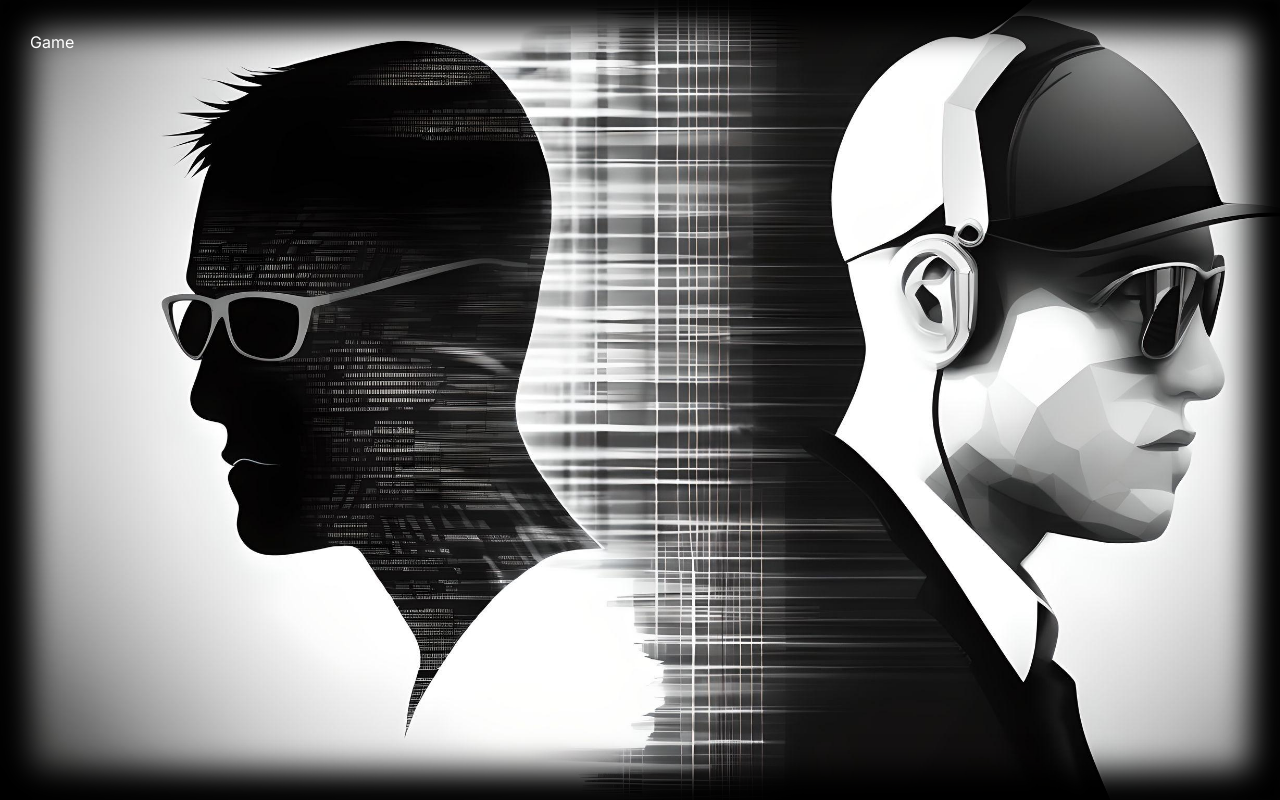
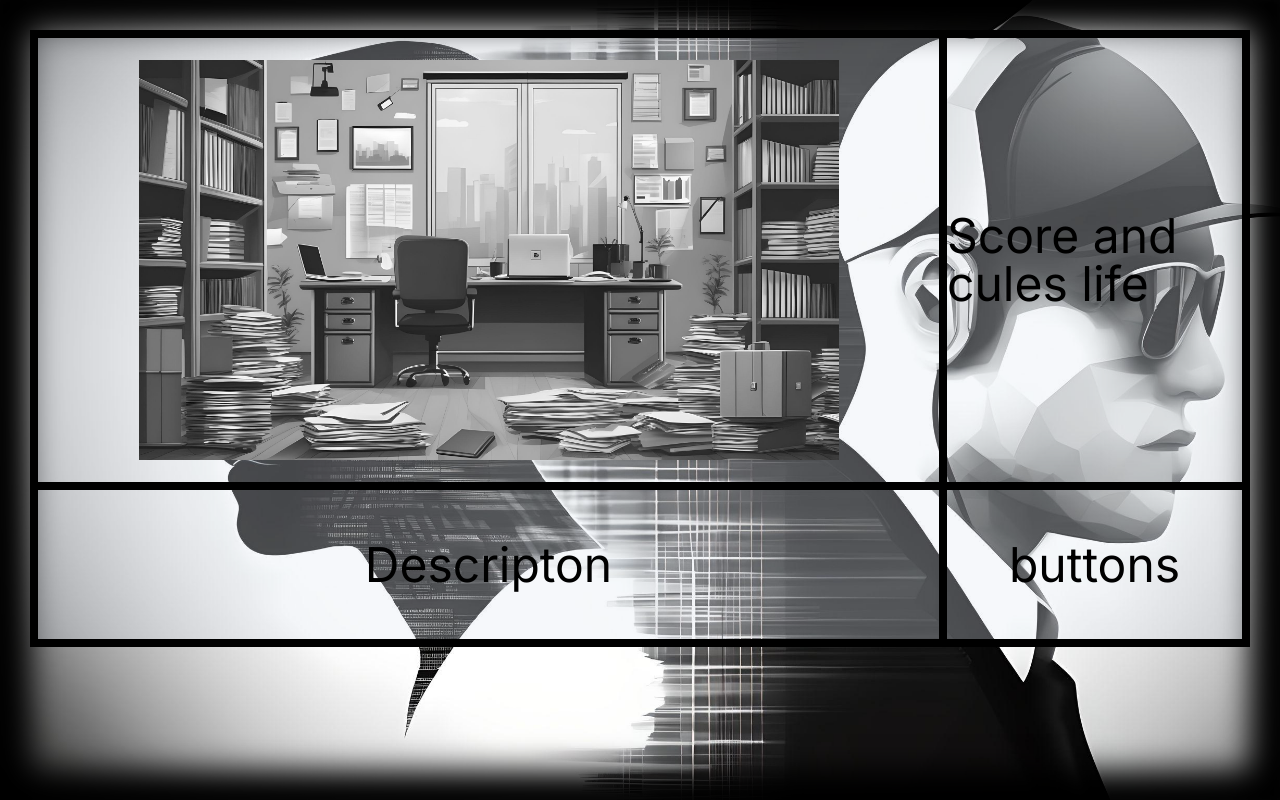
Before and after one commit to yashpratapshah16/technowizz-7.0-round-1, a Next.js app: page /game in a window 1280 px wide. Built offline with nearby package versions, Linux system fonts and the light colour scheme.

Commit message:
game layout done!

```diff
--- /dev/null
+++ b/app/game/loading.tsx
@@ -0,0 +1,13 @@
+"use client"
+
+import { MagnifyingGlass } from "react-loader-spinner";
+
+const Loading = () => {
+    return (
+        <div className="h-full w-full flex flex-col items-center justify-center">
+            <MagnifyingGlass height={100} width={100} glassColor="#fff" color="#000"/>
+        </div>
+     );
+}
+
+export default Loading;
--- a/app/game/page.tsx
+++ b/app/game/page.tsx
@@ -1,9 +1,28 @@
+import Image from "next/image";
+
 const Game = () => {
     return (
-        <div>
-            Game
+        <div className="text-black border-4 border-black h-[617px] w-full grid grid-cols-4 relative z-[0] before:absolute before:h-full before:w-full before:-z-[1] before:bg-slate-200 before:opacity-30">
+            <div className=" w-full h-[452px] flex flex-col justify-center items-center border-4 border-black row-span-3 col-span-3">
+                <Image
+                    src="/ngo-scene-modified.jpg"
+                    style={{"objectFit":"contain"}}
+                    height={700}
+                    width={700}
+                    alt="ngo"
+                />
+            </div>
+            <div className="flex flex-col items-center justify-center w-full h-[157px]  border-4 border-black col-span-3">
+                <h1 className=" text-5xl">Descripton</h1>
+            </div>
+            <div className="flex flex-col items-center justify-center w-full h-[452px] border-4 border-black row-span-3 row-end-1 col-start-4" >
+                <h1 className=" text-5xl">Score and cules life</h1>
+            </div>
+            <div className="flex flex-col items-center justify-center w-full h-[157px]  border-4 border-black ">
+                <h1 className=" text-5xl">buttons</h1>
+            </div>
         </div>
-     );
+    );
 }
 
 export default Game;
--- a/app/login/page.tsx
+++ b/app/login/page.tsx
@@ -5,7 +5,7 @@ export const revalidate=0;
 
 const login = () => {
     return (
-        <div className=" relative h-full w-full p-16 flex flex-col items-center justify-center z-[0] before:absolute before:h-full before:w-full before:-z-[1] before:bg-slate-200 before:opacity-30">
+        <div className=" h-full w-full p-16 flex flex-col items-center justify-center relative z-[0] before:absolute before:h-full before:w-full before:-z-[1] before:bg-slate-200 before:opacity-30">
             <div className=" w-1/3 border-black border-4 bg-neutral-400 p-4">
                 <ProfileForm />
             </div>
```
Also changed, not shown: app/globals.css (line endings or trailing spaces), public/ngo-scene-modified.jpg (added).
